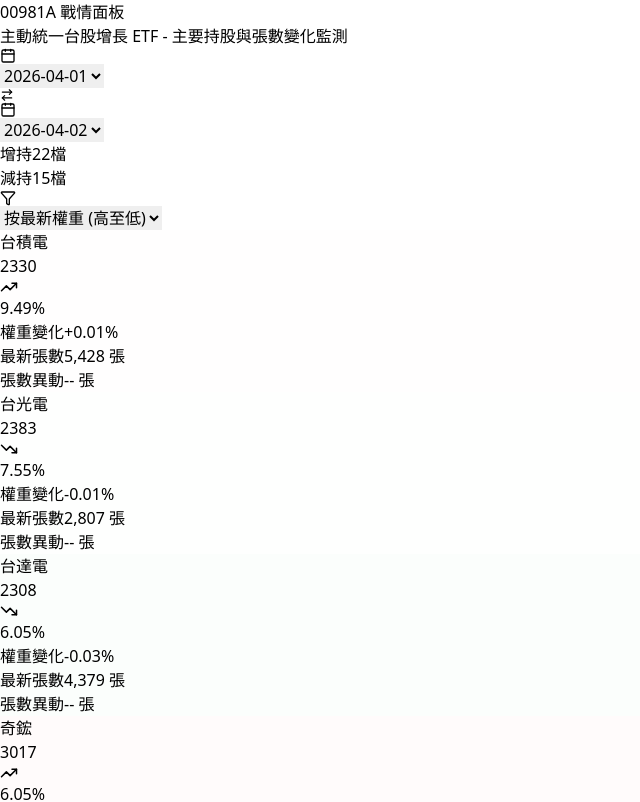
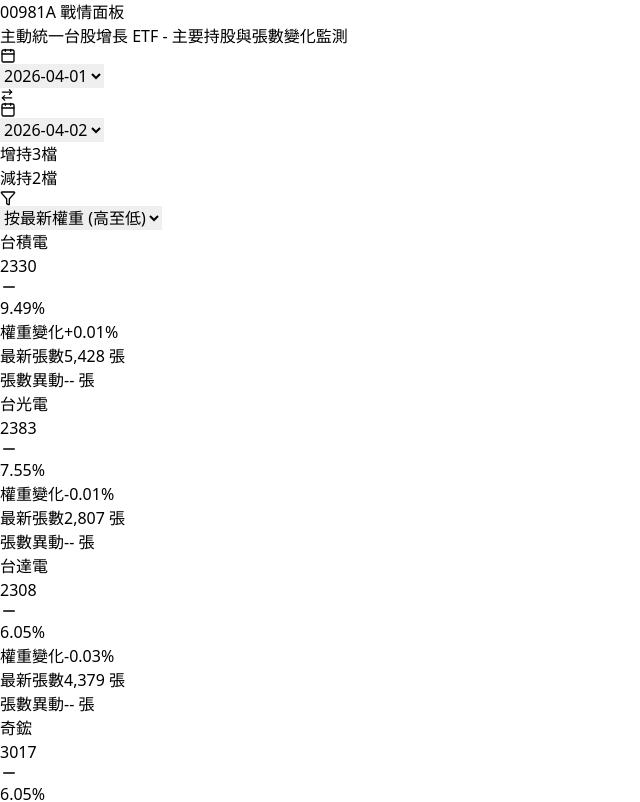
Before and after one commit to freedomtimer/00981A, a React (Vite) app: page / in a window 1280 px wide. Shown: the top 802 px of the page, without its empty margins (0-640 px from the left). Built offline with nearby package versions, Linux system fonts and the light colour scheme.

Commit message:
Refactor mock data generation and chart components
Refactor mock data generation and chart components

```diff
--- a/src/App.jsx
+++ b/src/App.jsx
@@ -1,30 +1,27 @@
 import React, { useState, useEffect, useMemo } from 'react';
 import { TrendingUp, TrendingDown, Minus, Calendar, Filter, ArrowRightLeft, AlertCircle, Info, X, Activity } from 'lucide-react';
 
-// === 新增：產生 30 天模擬展示資料的輔助函式 ===
+// === 產生 30 天模擬展示資料的輔助函式 ===
 const generateMockData = () => {
   const data = {};
   const baseDate = new Date();
 
-  // 設定最新的持倉狀態目標 (trend: 1 代表近期增持，-1 代表減持)
   const currentStocks = [
     { symbol: "2330", name: "台積電", weight: 31.2, shares: 1450000, trend: 1 },
     { symbol: "2317", name: "鴻海", weight: 5.5, shares: 820000, trend: -1 },
     { symbol: "2454", name: "聯發科", weight: 4.8, shares: 250000, trend: 0 },
-    { symbol: "2308", name: "台達電", weight: 3.2, shares: 150000, trend: 1 }, // 模擬新進榜
+    { symbol: "2308", name: "台達電", weight: 3.2, shares: 150000, trend: 1 },
     { symbol: "2382", name: "廣達", weight: 2.8, shares: 320000, trend: 1 },
     { symbol: "2603", name: "長榮", weight: 1.5, shares: 150000, trend: -1 },
-    { symbol: "2881", name: "富邦金", weight: 0, shares: 0, trend: -1 }       // 模擬已剔除
+    { symbol: "2881", name: "富邦金", weight: 0, shares: 0, trend: -1 }
   ];
 
-  // 為了讓圖表平滑，我們先為每檔股票生成 30 天的連續軌跡 (由新到舊)
   const histories = currentStocks.map(stock => {
     let currentW = stock.weight;
     let currentS = stock.shares;
     const history = [];
 
     for (let i = 0; i < 30; i++) {
-      // 特殊案例處理
       if (stock.symbol === "2308" && i > 15) {
         history.push({ w: 0, s: 0 });
         continue;
@@ -42,8 +39,6 @@
 
       history.push({ w: currentW, s: currentS });
 
-      // 平滑的 Random Walk (反向推算前一天)
-      // 確保不會產生極端的鋸齒狀
       let wStep = stock.trend * (Math.random() * 0.08 + 0.02) + (Math.random() - 0.5) * 0.06;
       let sStep = stock.trend * (Math.random() * 2000 + 500) + (Math.random() - 0.5) * 1500;
 
@@ -53,7 +48,6 @@
     return { symbol: stock.symbol, name: stock.name, history };
   });
 
-  // 轉換為以日期為 Key 的資料結構，並跳過週末
   let daysSubtracted = 0;
   for (let i = 0; i < 30; i++) {
     const d = new Date(baseDate);
@@ -81,11 +75,9 @@
 
   return data;
 };
-// ============================================
 
-// 自製輕量級 SVG 折線圖元件
+// === 自製輕量級 SVG 折線圖元件 ===
 const TrendChart = ({ data, dataKey, title, strokeColor, formatFn }) => {
-  // 新增：紀錄目前鼠標懸停的資料索引
   const [hoverIndex, setHoverIndex] = useState(null);
 
   if (!data || data.length === 0) return null;
@@ -94,17 +86,15 @@
   const maxVal = Math.max(...values);
   const minVal = Math.min(...values);
 
-  // 為了視覺留白，計算 Y 軸的安全範圍
   const range = maxVal - minVal === 0 ? 1 : maxVal - minVal;
   const padRatio = 0.15;
-  const paddedMin = Math.max(0, minVal - range * padRatio); // 避免數值穿透底部
+  const paddedMin = Math.max(0, minVal - range * padRatio);
   const paddedMax = maxVal + range * padRatio;
   const paddedRange = paddedMax - paddedMin === 0 ? 1 : paddedMax - paddedMin;
 
   const getX = (i) => data.length <= 1 ? 50 : (i / (data.length - 1)) * 100;
   const getY = (val) => 100 - ((val - paddedMin) / paddedRange) * 100;
 
-  // 若只有一筆資料則畫一條水平線，否則畫出實際折線
   const pathData = data.length === 1
     ? `M 0 ${getY(values[0])} L 100 ${getY(values[0])}`
     : data.map((d, i) => `${i === 0 ? 'M' : 'L'} ${getX(i)} ${getY(d[dataKey])}`).join(' ');
@@ -112,7 +102,7 @@
   return (
     <div
       className="bg-slate-900 border border-slate-700/60 p-4 rounded-xl flex flex-col h-full shadow-inner relative group"
-      onMouseLeave={() => setHoverIndex(null)} // 離開圖表時隱藏 Tooltip
+      onMouseLeave={() => setHoverIndex(null)}
     >
       <div className="flex justify-between items-center mb-3">
         <span className="text-sm font-semibold text-slate-300">{title}</span>
@@ -123,14 +113,12 @@
       </div>
 
       <div className="relative flex-grow w-full mt-2">
-        {/* 背景格線 */}
         <div className="absolute inset-0 flex flex-col justify-between pointer-events-none border-t border-b border-slate-800/50">
           <div className="w-full h-px bg-slate-800/30"></div>
           <div className="w-full h-px bg-slate-800/30"></div>
           <div className="w-full h-px bg-slate-800/30"></div>
         </div>
 
-        {/* Layer 1: 背景折線與漸層 (允許變形以填滿寬高) */}
         <svg viewBox="0 0 100 100" className="absolute inset-0 w-full h-full overflow-visible" preserveAspectRatio="none">
           <defs>
             <linearGradient id={`gradient-${dataKey}`} x1="0" y1="0" x2="0" y2="1">
@@ -155,11 +143,9 @@
           />
         </svg>
 
-        {/* Layer 2: 點位與感應區 */}
         <svg className="absolute inset-0 w-full h-full overflow-visible">
           {data.map((d, i) => (
             <g key={i} onMouseEnter={() => setHoverIndex(i)}>
-              {/* 隱形的滑鼠感應區 (直條狀，增加 Hover 容錯率) */}
               <rect
                 x={`${Math.max(0, getX(i) - 2)}%`}
                 y="0"
@@ -168,7 +154,6 @@
                 fill="transparent"
                 className="cursor-pointer"
               />
-              {/* 實體圓點 */}
               <circle
                 cx={`${getX(i)}%`}
                 cy={`${getY(d[dataKey])}%`}
@@ -182,14 +167,12 @@
           ))}
         </svg>
 
-        {/* Layer 3: 自訂動態 Tooltip (懸浮提示框) */}
         {hoverIndex !== null && (
           <div
             className="absolute z-50 bg-slate-800 text-white text-xs py-1.5 px-2.5 rounded-lg shadow-xl border border-slate-600 pointer-events-none transition-all duration-75 ease-out flex flex-col gap-1 whitespace-nowrap"
             style={{
               left: `${getX(hoverIndex)}%`,
               top: `calc(${getY(data[hoverIndex][dataKey])}% - 12px)`,
-              // 避免 Tooltip 超出左右邊界
               transform: `translate(${getX(hoverIndex) > 85 ? '-100%' : getX(hoverIndex) < 15 ? '0%' : '-50%'}, -100%)`,
               marginLeft: getX(hoverIndex) > 85 ? '-8px' : getX(hoverIndex) < 15 ? '8px' : '0px'
             }}
@@ -203,7 +186,6 @@
         )}
       </div>
 
-      {/* X軸日期標籤 */}
       <div className="flex justify-between text-[10px] text-slate-500 mt-4">
         <span>{data[0]?.date}</span>
         <span>{data[data.length - 1]?.date}</span>
@@ -220,9 +202,7 @@
   const [sortBy, setSortBy] = useState('weight-desc');
   const [isLoading, setIsLoading] = useState(true);
   const [errorMsg, setErrorMsg] = useState('');
-  const [isMockData, setIsMockData] = useState(false); // 新增：是否使用展示用模擬資料
-
-  // 新增狀態：儲存目前選中的股票以顯示圖表
+  const [isMockData, setIsMockData] = useState(false);
   const [selectedStock, setSelectedStock] = useState(null);
 
   useEffect(() => {
@@ -232,15 +212,10 @@
         const dataPath = `data.json?${cacheBuster}`;
 
         const res = await fetch(dataPath);
-        if (!res.ok) {
-          throw new Error(`無法讀取 data.json (HTTP ${res.status})。請確認檔案是否存在。`);
-        }
+        if (!res.ok) throw new Error(`HTTP ${res.status}`);
 
         const data = await res.json();
-
-        if (!data || Object.keys(data).length === 0) {
-          throw new Error('data.json 內容為空，尚未包含任何持股紀錄。');
-        }
+        if (!data || Object.keys(data).length === 0) throw new Error('Empty Data');
 
         setHistoricalData(data);
         const availableDates = Object.keys(data).sort((a, b) => new Date(b) - new Date(a));
@@ -252,9 +227,7 @@
         }
         setIsMockData(false);
       } catch (err) {
-        console.warn('[Data Fetch Error]: 讀取真實資料失敗，切換至預設展示資料', err);
-
-        // 發生錯誤時，改為載入預設模擬資料
+        console.warn('使用模擬資料');
         const mockData = generateMockData();
         setHistoricalData(mockData);
         const availableDates = Object.keys(mockData).sort((a, b) => new Date(b) - new Date(a));
@@ -263,14 +236,11 @@
           setEndDate(availableDates[0]);
           setStartDate(availableDates.length > 1 ? availableDates[1] : availableDates[0]);
         }
-
         setIsMockData(true);
-        setErrorMsg(''); // 清除阻擋性的錯誤畫面
       } finally {
         setIsLoading(false);
       }
     };
-
     fetchHoldings();
   }, []);
 
@@ -329,34 +299,37 @@
     return results;
   }, [historicalData, startDate, endDate, sortBy]);
 
+  // 💡 修正點 1：統計數字嚴格使用「張數 (sharesDiff)」來計算主動增減持
   const stats = useMemo(() => {
-    const increased = holdingsDiff.filter(d => d.diff > 0).length;
-    const decreased = holdingsDiff.filter(d => d.diff < 0).length;
+    const increased = holdingsDiff.filter(d => d.sharesDiff > 0).length;
+    const decreased = holdingsDiff.filter(d => d.sharesDiff < 0).length;
     return { increased, decreased };
   }, [holdingsDiff]);
 
-  // 取出選定成分股的近 30 天歷史資料來繪製圖表
   const trendData = useMemo(() => {
     if (!selectedStock || dates.length === 0) return null;
-
-    // 取出最近 30 天，並反轉順序 (變成舊到新，符合繪圖由左至右的邏輯)
     const recentDates = dates.slice(0, 30).reverse();
 
     return recentDates.map(date => {
       const dayData = historicalData[date] || [];
       const stockInfo = dayData.find(s => s.symbol === selectedStock.symbol) || { weight: 0, shares: 0 };
       return {
-        date: date.substring(5), // 僅顯示 MM-DD
+        date: date.substring(5),
         weight: stockInfo.weight || 0,
         shares: stockInfo.shares || 0
       };
     });
   }, [selectedStock, dates, historicalData]);
 
-  const getCardStyle = (diff) => {
-    if (diff === 0) return { bg: 'bg-slate-800', border: 'border-slate-700' };
-    const intensity = Math.min(Math.abs(diff) / 2.0, 0.5);
-    if (diff > 0) {
+  // 💡 修正點 2：卡片顏色改為依據「張數異動 (sharesDiff)」來判斷紅綠燈
+  // 如果張數沒變 (經理人沒買賣)，但權重變了，會維持中性的深灰色
+  const getCardStyle = (sharesDiff, weightDiff) => {
+    if (sharesDiff === 0) return { bg: 'bg-slate-800', border: 'border-slate-700', style: {} };
+
+    // 顏色的深淺可以繼續用 weightDiff，因為這代表該動作對 ETF 總佔比的影響程度
+    const intensity = Math.max(0.1, Math.min(Math.abs(weightDiff) / 2.0, 0.4));
+
+    if (sharesDiff > 0) {
       return { bg: 'bg-red-900/40', border: 'border-red-900/60', style: { backgroundColor: `rgba(239, 68, 68, ${intensity})` } };
     } else {
       return { bg: 'bg-green-900/40', border: 'border-green-900/60', style: { backgroundColor: `rgba(34, 197, 94, ${intensity})` } };
@@ -377,36 +350,10 @@
     );
   }
 
-  if (dates.length === 0 || errorMsg) {
-    return (
-      <div className="min-h-screen bg-slate-950 text-slate-200 p-8 flex items-center justify-center">
-        <div className="max-w-md w-full bg-slate-900 border border-slate-800 p-8 rounded-2xl text-center shadow-2xl">
-          <div className="w-16 h-16 bg-red-500/10 text-red-500 rounded-full flex items-center justify-center mx-auto mb-6">
-            <AlertCircle size={32} />
-          </div>
-          <h2 className="text-xl font-bold mb-2 text-white">讀取資料異常</h2>
-          <p className="text-slate-400 text-sm mb-6 leading-relaxed">
-            系統無法讀取到有效的資料檔案。請確認資料是否存在或網路連線正常。
-          </p>
-          <div className="bg-black/30 p-4 rounded-lg text-left mb-6 font-mono text-xs text-red-400 overflow-x-auto">
-            錯誤詳情: {errorMsg || 'No Data Found'}
-          </div>
-          <button
-            onClick={() => window.location.reload()}
-            className="w-full bg-blue-600 hover:bg-blue-500 text-white font-bold py-2 px-4 rounded-lg transition-colors"
-          >
-            重新整理
-          </button>
-        </div>
-      </div>
-    );
-  }
-
   return (
     <div className="min-h-screen bg-slate-950 text-slate-200 font-sans p-4 md:p-8">
       <header className="mb-6 border-b border-slate-800 pb-6">
         <div className="flex flex-col md:flex-row md:items-center justify-between gap-4">
-          {/* 左側標題 */}
           <div>
             <h1 className="text-3xl font-bold text-white tracking-wider flex items-center gap-3">
               00981A <span className="text-blue-400">戰情面板</span>
@@ -414,9 +361,7 @@
             <p className="text-slate-400 mt-2 text-sm">主動統一台股增長 ETF - 主要持股與張數變化監測</p>
           </div>
 
-          {/* 右側日期選擇器與狀態提示 */}
           <div className="flex flex-col items-end gap-2 mt-4 md:mt-0">
-            {/* 簡化版日期選擇膠囊 */}
             <div className="flex items-center gap-2 sm:gap-4 bg-slate-900/80 px-3 sm:px-4 py-2 rounded-lg border border-slate-700/50 shadow-sm">
               <div className="flex items-center gap-2 text-slate-300 hover:text-white transition-colors">
                 <Calendar size={16} className="text-slate-500" />
@@ -445,7 +390,6 @@
               </div>
             </div>
 
-            {/* 警告標語 (縮小並靠右排列，避免破壞排版) */}
             <div className="flex flex-wrap justify-end gap-2">
               {isDateReversed && (
                   <div className="flex items-center gap-1.5 text-yellow-500 text-[11px] bg-yellow-500/10 px-2 py-1 rounded border border-yellow-500/20">
@@ -470,7 +414,6 @@
         </div>
       </header>
 
-      {/* 選中成分股的趨勢圖面板 (位於 Header 下方) */}
       {selectedStock && trendData && (
         <div className="mb-8 bg-slate-800/40 border border-blue-900/50 rounded-2xl p-5 shadow-2xl backdrop-blur-sm animate-in slide-in-from-top-4 fade-in duration-300 relative overflow-hidden">
           <div className="absolute top-0 left-0 w-1 h-full bg-blue-500"></div>
@@ -497,15 +440,15 @@
               data={trendData}
               dataKey="weight"
               title="持股權重趨勢"
-              strokeColor="#ef4444" // 紅色系
+              strokeColor="#ef4444"
               formatFn={(v) => v.toFixed(2) + '%'}
             />
             <TrendChart
               data={trendData}
               dataKey="shares"
               title="持有張數趨勢"
-              strokeColor="#3b82f6" // 藍色系
-              formatFn={(v) => Math.round(v / 1000).toLocaleString() + ' 張'} // 假設原始資料是股數，除以1000變張
+              strokeColor="#3b82f6"
+              formatFn={(v) => Math.round(v / 1000).toLocaleString() + ' 張'}
             />
           </div>
         </div>
@@ -543,7 +486,8 @@
 
       <div className="grid grid-cols-2 sm:grid-cols-3 md:grid-cols-4 lg:grid-cols-5 xl:grid-cols-6 gap-3">
         {holdingsDiff.map((stock) => {
-          const style = getCardStyle(stock.diff);
+          // 修改傳入參數：使用 sharesDiff 判斷買賣，diff 判斷強度
+          const style = getCardStyle(stock.sharesDiff, stock.diff);
           const isRemoved = stock.startWeight > 0 && stock.endWeight === 0;
           const isNew = stock.startWeight === 0 && stock.endWeight > 0;
           const isSelected = selectedStock?.symbol === stock.symbol;
@@ -554,7 +498,7 @@
               onClick={() => {
                 setSelectedStock(isSelected ? null : { symbol: stock.symbol, name: stock.name });
                 if (!isSelected) {
-                  window.scrollTo({ top: 0, behavior: 'smooth' }); // 選中時平滑滾動到上方看圖表
+                  window.scrollTo({ top: 0, behavior: 'smooth' });
                 }
               }}
               className={`relative overflow-hidden rounded-xl border p-4 cursor-pointer transition-all duration-300 hover:-translate-y-1 ${style.bg} ${style.border} ${isRemoved ? 'opacity-75 grayscale-[30%]' : ''} ${isSelected ? 'ring-2 ring-blue-500 shadow-[0_0_15px_rgba(59,130,246,0.3)]' : 'hover:shadow-lg hover:shadow-black/50'}`}
@@ -577,9 +521,10 @@
                   <span className="text-xs text-slate-400 block font-mono mt-0.5">{stock.symbol}</span>
                 </div>
                 <div className="p-1.5 rounded bg-black/30 backdrop-blur-sm">
-                  {stock.diff > 0 ? (
+                  {/* 💡 修正點 3：卡片右上角圖示由張數增減 (sharesDiff) 決定 */}
+                  {stock.sharesDiff > 0 ? (
                     <TrendingUp size={18} className="text-red-400" />
-                  ) : stock.diff < 0 ? (
+                  ) : stock.sharesDiff < 0 ? (
                     <TrendingDown size={18} className="text-green-400" />
                   ) : (
                     <Minus size={18} className="text-slate-500" />
```
